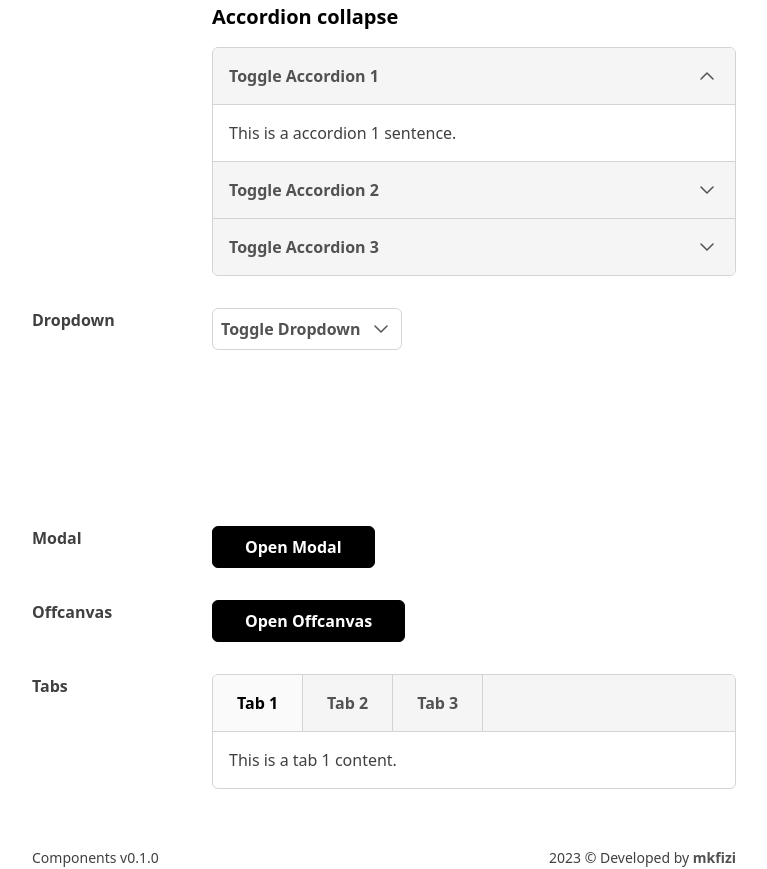
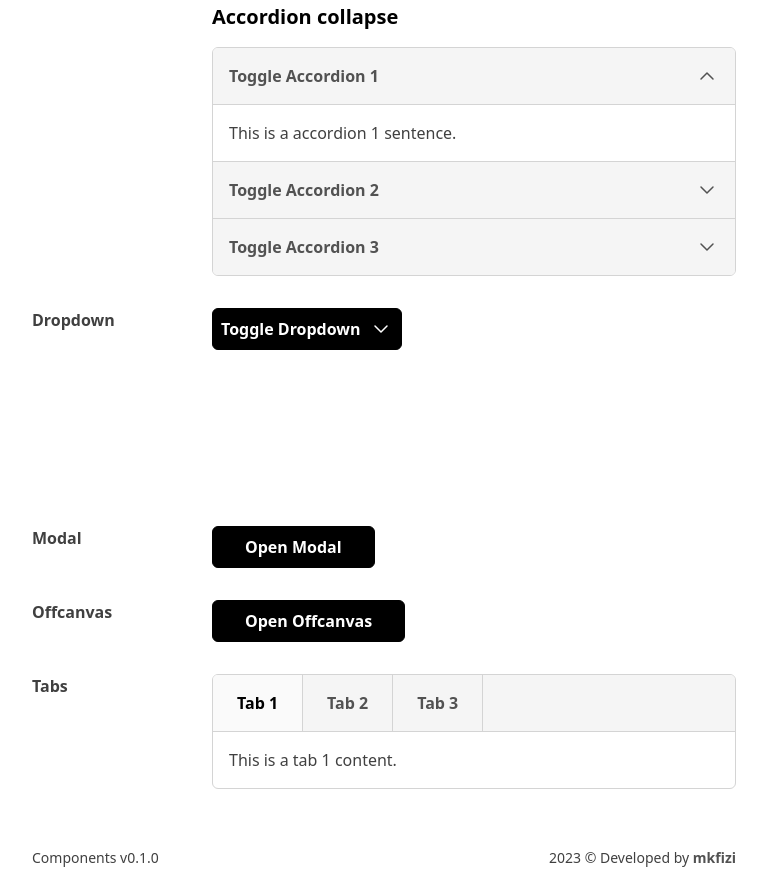
Before and after one commit to mkfizi/ui-component, a website: page index.html in a window 1280 px wide. Shown: the part 622-1491 px from the top of the page, without its empty margins (256-1023 px from the left). Drawn offline with Linux system fonts and the light colour scheme.

Commit message:
Change toggle dropdown button colour

```diff
--- a/index.html
+++ b/index.html
@@ -186,9 +186,9 @@
                 <div class="grid gap-4 mb-2 sm:grid-cols-3 pb-36 lg:grid-cols-4">
                     <p class="text-base font-bold text-neutral-700 dark:text-neutral-300">Dropdown</p>
                     <div class="col-span-2 sm:col-span-3">
-                        <button class="flex gap-2 p-2 bg-white border rounded-md border-neutral-300 dark:border-neutral-700 group dark:bg-neutral-900" onclick="component.dropdown.toggle(this)" aria-controls="dropdown" aria-expanded="false" aria-label="Toggle dropdown">
-                            <span class="text-base font-semibold text-neutral-600 dark:text-neutral-400 group-hover:text-black dark:group-hover:text-white">Toggle Dropdown</span>
-                            <svg xmlns="http://www.w3.org/2000/svg" class="w-6 h-6 stroke-neutral-600 dark:stroke-neutral-400 group-hover:stroke-black dark:group-hover:stroke-white" width="24" height="24" viewBox="0 0 24 24" stroke-width="1.5" stroke="currentColor" fill="none" stroke-linecap="round" stroke-linejoin="round" aria-labelledby="dropdown">
+                        <button type="button" class="flex gap-2 p-2 text-base font-semibold text-white bg-black border border-black rounded-md hover:border-neutral-700 hover:bg-neutral-700 dark:bg-neutral-600 dark:border-neutral-600 dark:hover:border-neutral-500 dark:hover:bg-neutral-500 disabled:opacity-50 disabled:pointer-events-none" onclick="component.dropdown.toggle(this)" aria-controls="dropdown" aria-expanded="false" aria-label="Toggle dropdown">
+                            <span>Toggle Dropdown</span>
+                            <svg xmlns="http://www.w3.org/2000/svg" class="w-6 h-6 stroke-white" width="24" height="24" viewBox="0 0 24 24" stroke-width="1.5" stroke="currentColor" fill="none" stroke-linecap="round" stroke-linejoin="round" aria-labelledby="dropdown">
                                 <path stroke="none" d="M0 0h24v24H0z" fill="none"/>
                                 <path d="M6 9l6 6l6 -6" />
                             </svg>
```
Also changed, not shown: src/css/app.css.
